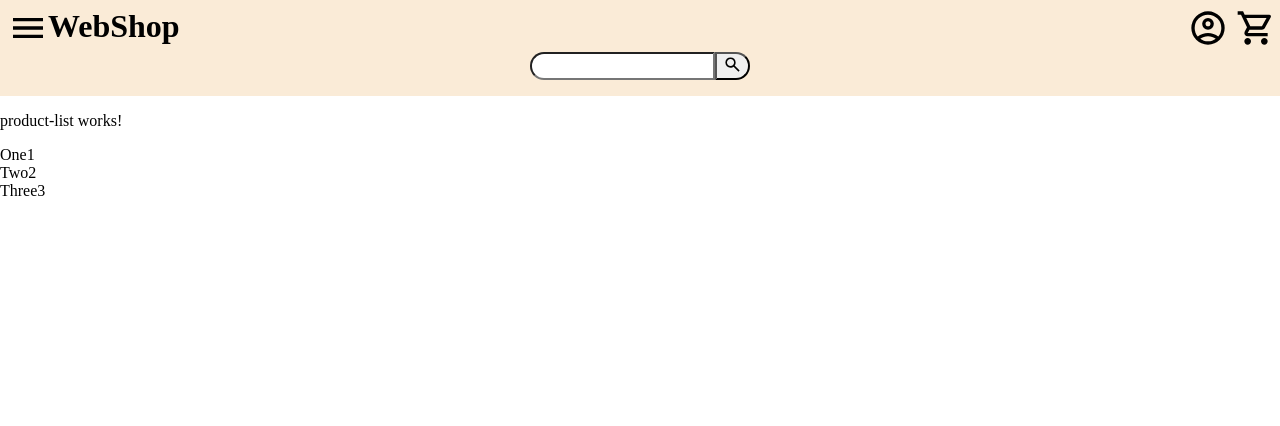
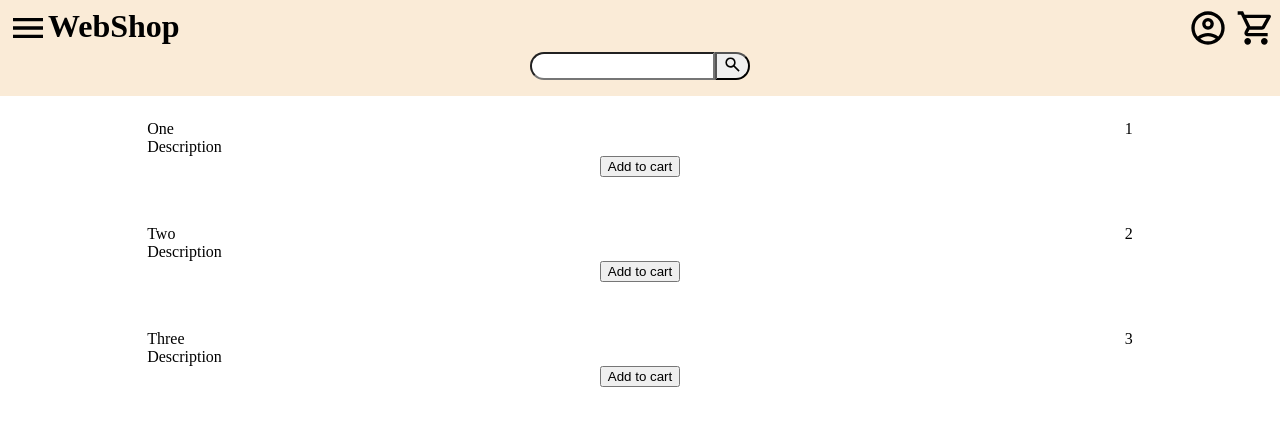
Before and after one commit to cyrilauq/web_shop, an Angular app in the folder web/Angular_WebShop_Web/: page / in a window 1280 px wide. Shown: the top 426 px of the page. Built offline with nearby package versions, Linux system fonts and the light colour scheme.

Commit message:
some refactor to use the product model

```diff
--- a/web/Angular_WebShop_Web/src/app/app.component.ts
+++ b/web/Angular_WebShop_Web/src/app/app.component.ts
@@ -12,17 +12,17 @@ export class AppComponent {
         new Product(
             "One",
             1.0,
-            ""
+            "Description"
         ),
         new Product(
             "Two",
             2.0,
-            ""
+            "Description"
         ),
         new Product(
             "Three",
             3.0,
-            ""
+            "Description"
         )
     ];
 }
--- a/web/Angular_WebShop_Web/src/app/components/product/product-item/product-item.component.css
+++ b/web/Angular_WebShop_Web/src/app/components/product/product-item/product-item.component.css
@@ -0,0 +1,15 @@
+.product-item-container div {
+    display: flex;
+    justify-content: space-between;
+}
+
+.product-description, .product-item-container div {
+    width: 80%;
+}
+
+.product-item-container {
+    display: flex;
+    flex-direction: column;
+    align-items: center;
+    text-align: left;
+}
--- a/web/Angular_WebShop_Web/src/app/components/product/product-item/product-item.component.html
+++ b/web/Angular_WebShop_Web/src/app/components/product/product-item/product-item.component.html
@@ -1,7 +1,8 @@
-<div>
+<div class="product-item-container">
     <div>
         <span class="product-title">{{ name }}</span>
         <span class="product-price">{{ price }}</span>
     </div>
     <span class="product-description">{{ description }}</span>
+    <button (click)="addToCart()">Add to cart</button>
 </div>
--- a/web/Angular_WebShop_Web/src/app/components/product/product-item/product-item.component.ts
+++ b/web/Angular_WebShop_Web/src/app/components/product/product-item/product-item.component.ts
@@ -9,4 +9,8 @@ export class ProductItemComponent {
     @Input() name: String = "";
     @Input() description: String = "";
     @Input() price = 0.0;
+
+    addToCart() {
+        throw new Error('Method not implemented.');
+    }
 }
--- a/web/Angular_WebShop_Web/src/app/components/product/product-list/product-list.component.css
+++ b/web/Angular_WebShop_Web/src/app/components/product/product-list/product-list.component.css
@@ -0,0 +1,9 @@
+app-product-item {
+    padding: 1.5rem;
+}
+
+.product-list {
+    display: flex;
+    flex-direction: column;
+    justify-content: center;
+}
--- a/web/Angular_WebShop_Web/src/app/components/product/product-list/product-list.component.html
+++ b/web/Angular_WebShop_Web/src/app/components/product/product-list/product-list.component.html
@@ -1,4 +1,3 @@
-<p>product-list works!</p>
 <section class="product-list">
     <app-product-item *ngFor="let product of productList" [name]="product.title" [description]="product.description" [price]="product.price"></app-product-item>
 </section>
```
